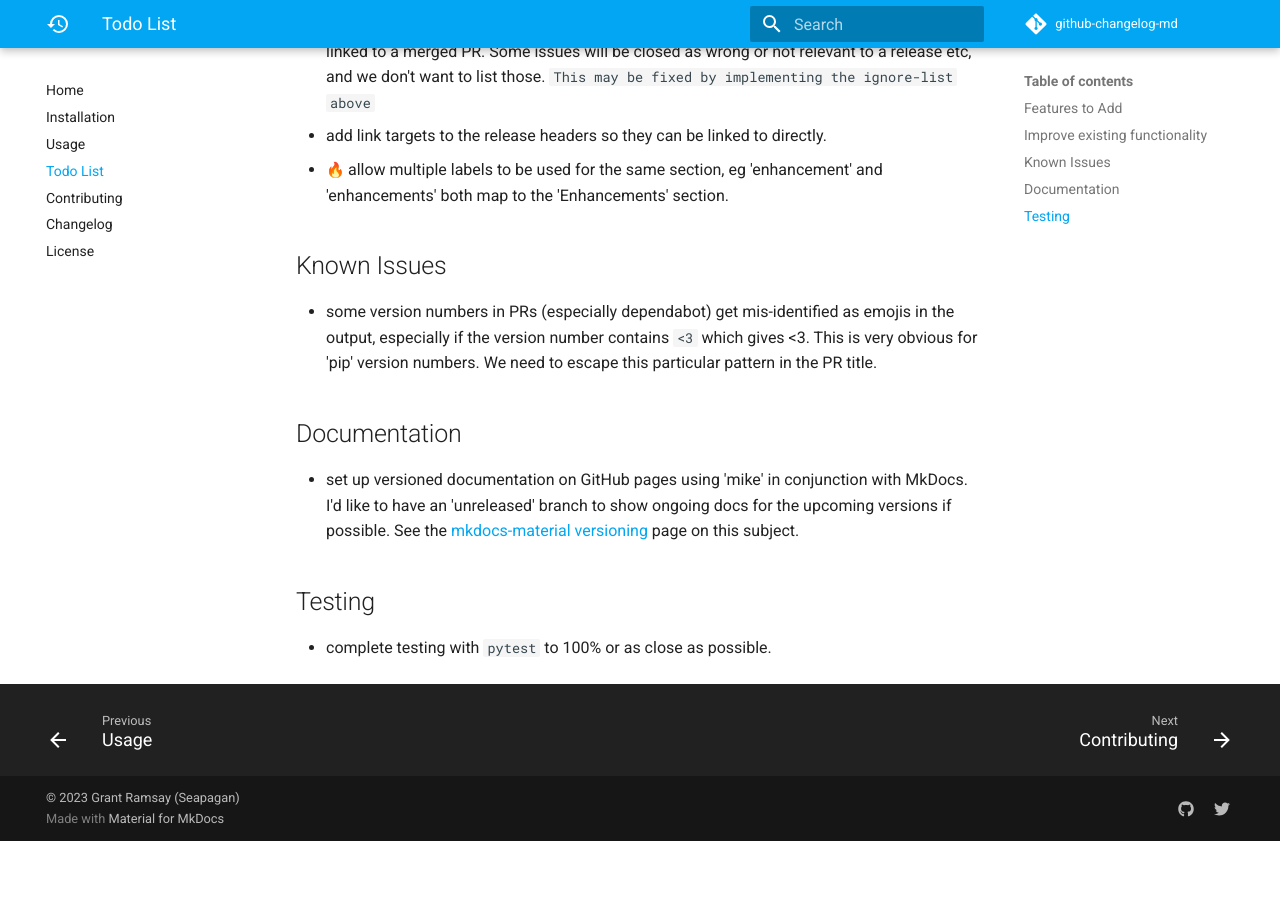
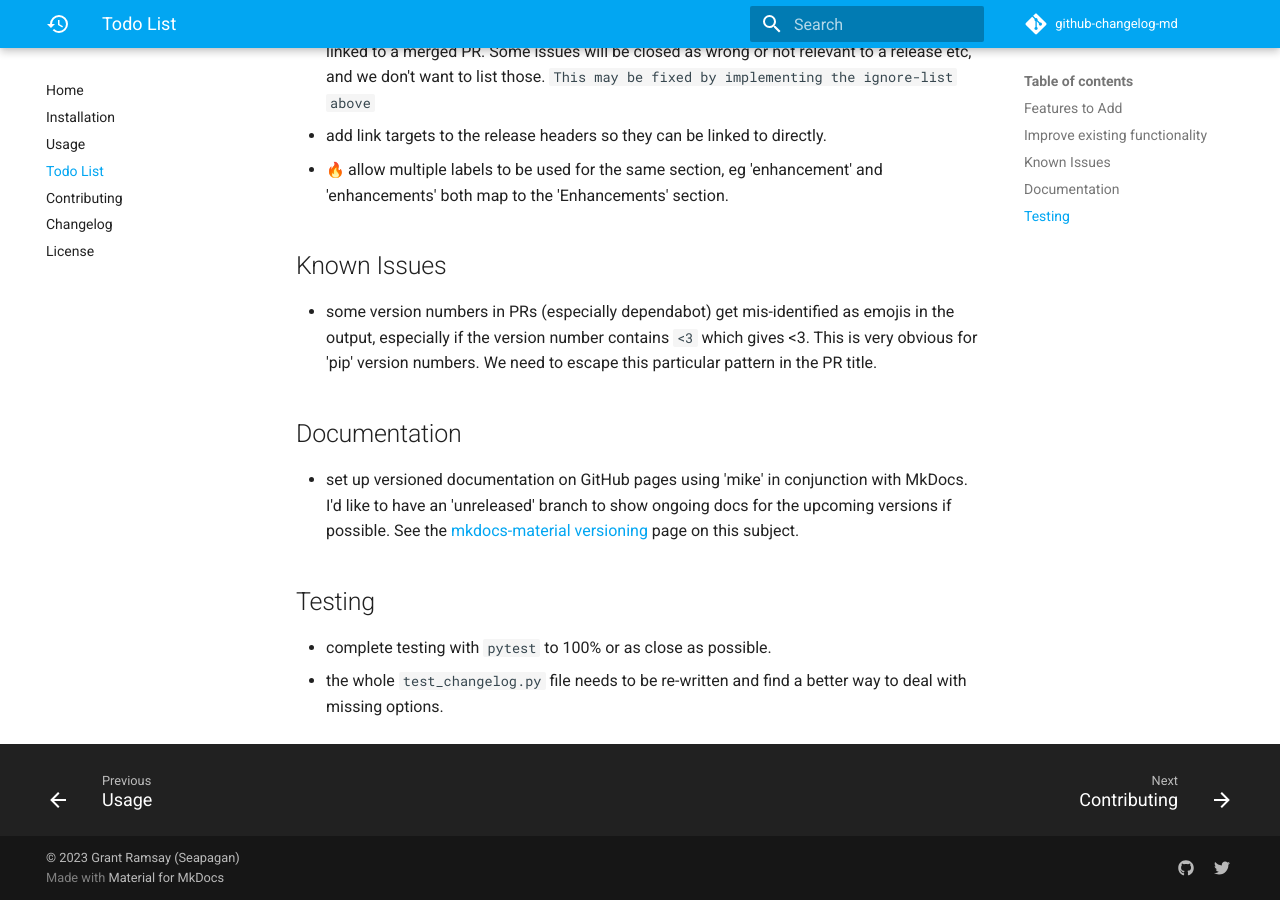
Before and after one commit to seapagan/github-changelog-md, an MkDocs documentation site: the page built from docs/todo_list.md, in a window 1280 px wide and 900 px high, scrolled down 2105 px. Built offline with MkDocs 1.6.1 and Material for MkDocs 9.7.7, drawn with Linux system fonts in a browser that asks for light colours; emoji names are drawn with the system emoji font; comment, search, counter and statistics services are not loaded; before the commit the page ends 2946 px from its top, so only the background shows below that.

Commit message:
update tests after quiet mode option added
Signed-off-by: Grant Ramsay <seapagan@gmail.com>

```diff
--- a/TODO.md
+++ b/TODO.md
@@ -101,3 +101,5 @@ in the next release.
 ## Testing
 
 - complete testing with `pytest` to 100% or as close as possible.
+- the whole `test_changelog.py` file needs to be re-written and find a better
+  way to deal with missing options.
```
Also changed, not shown: 2 other files.
